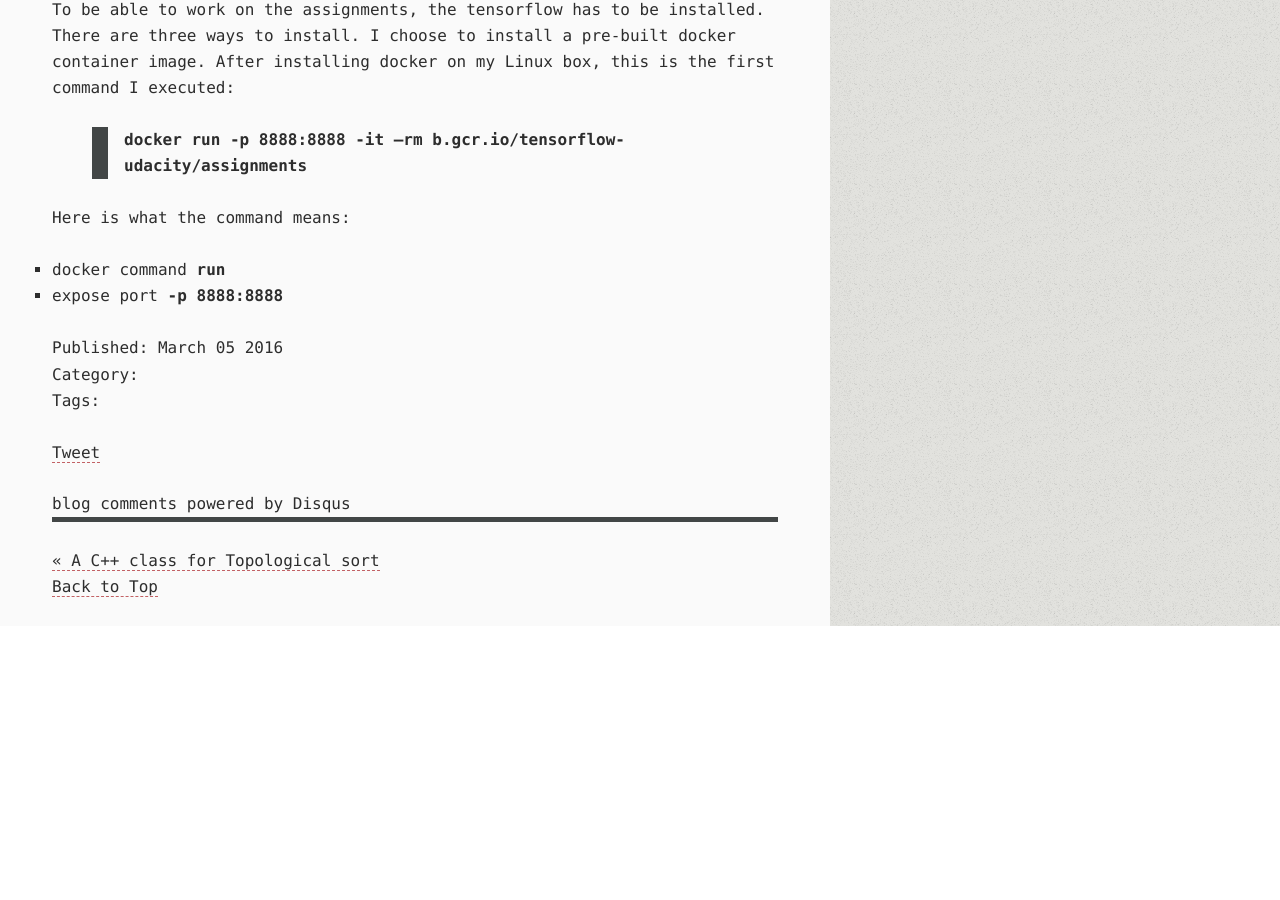
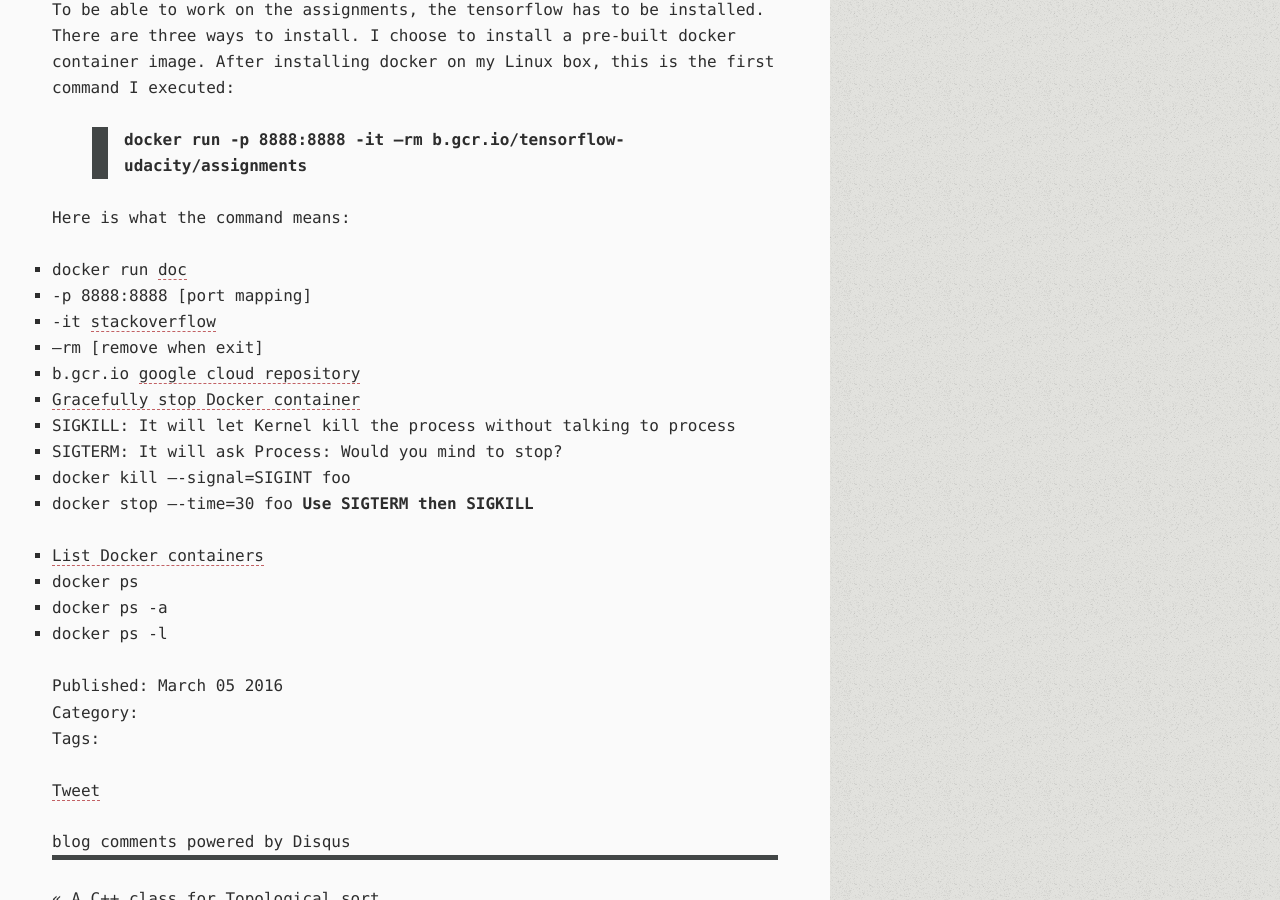
Before and after one commit to BrianPin/brianpin.github.io, a Jekyll site: the page built from _posts/2016-03-05-docker-note-for-udacity-deep-learning-course.markdown, in a window 1280 px wide and 900 px high, scrolled down 710 px. Built offline with Jekyll 4.4.1, drawn with Linux system fonts in a browser that asks for light colours; Markdown is read by kramdown in place of the engine named in the settings; comment, search, counter and statistics services are not loaded; before the commit the page ends 1336 px from its top, so only the background shows below that.

Commit message:
Change of Docker introduction

```diff
--- a/_posts/2016-03-05-docker-note-for-udacity-deep-learning-course.markdown
+++ b/_posts/2016-03-05-docker-note-for-udacity-deep-learning-course.markdown
@@ -24,5 +24,17 @@ After installing docker on my Linux box, this is the first command I executed:
 
 Here is what the command means:
 
-  + docker command **run**
-  + expose port **-p 8888:8888**
+  + docker run [doc](https://docs.docker.com/engine/reference/commandline/run/)
+  + -p 8888:8888 [port mapping]
+  + -it [stackoverflow](http://stackoverflow.com/questions/30137135/confused-about-docker-t-option-to-allocate-a-pseudo-tty)
+  + --rm [remove when exit]
+  + b.gcr.io [google cloud repository](https://cloud.google.com/container-registry/docs/)
+  - [Gracefully stop Docker container](https://www.ctl.io/developers/blog/post/gracefully-stopping-docker-containers/)
+    * SIGKILL: It will let Kernel kill the process without talking to process
+    * SIGTERM: It will ask Process: Would you mind to stop?
+    * docker kill ----signal=SIGINT foo
+    * docker stop ----time=30 foo **Use SIGTERM then SIGKILL**
+  - [List Docker containers](http://www.liquidweb.com/kb/how-to-list-and-attach-to-docker-containers/)
+    * docker ps
+    * docker ps -a
+    * docker ps -l
```
